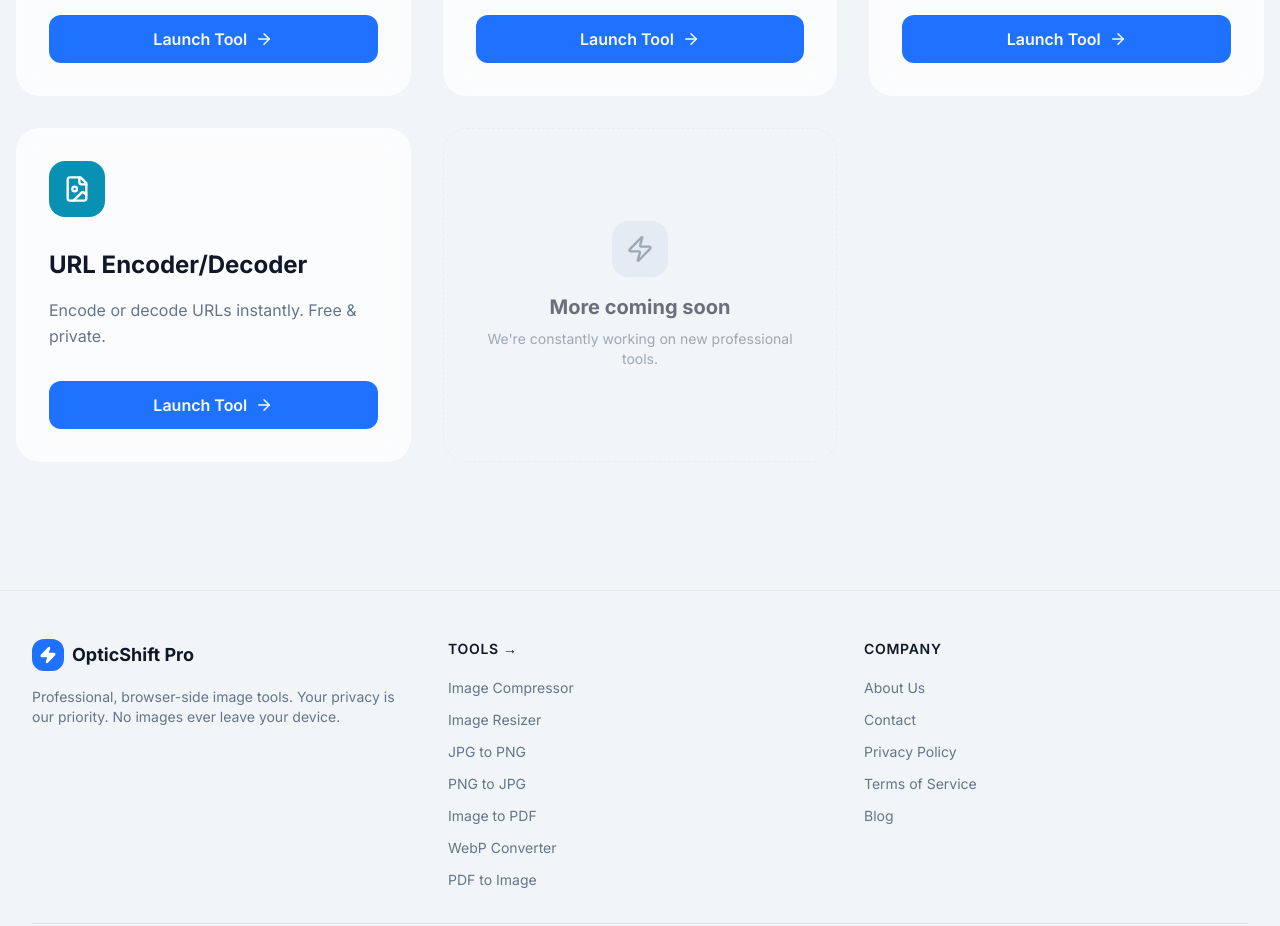
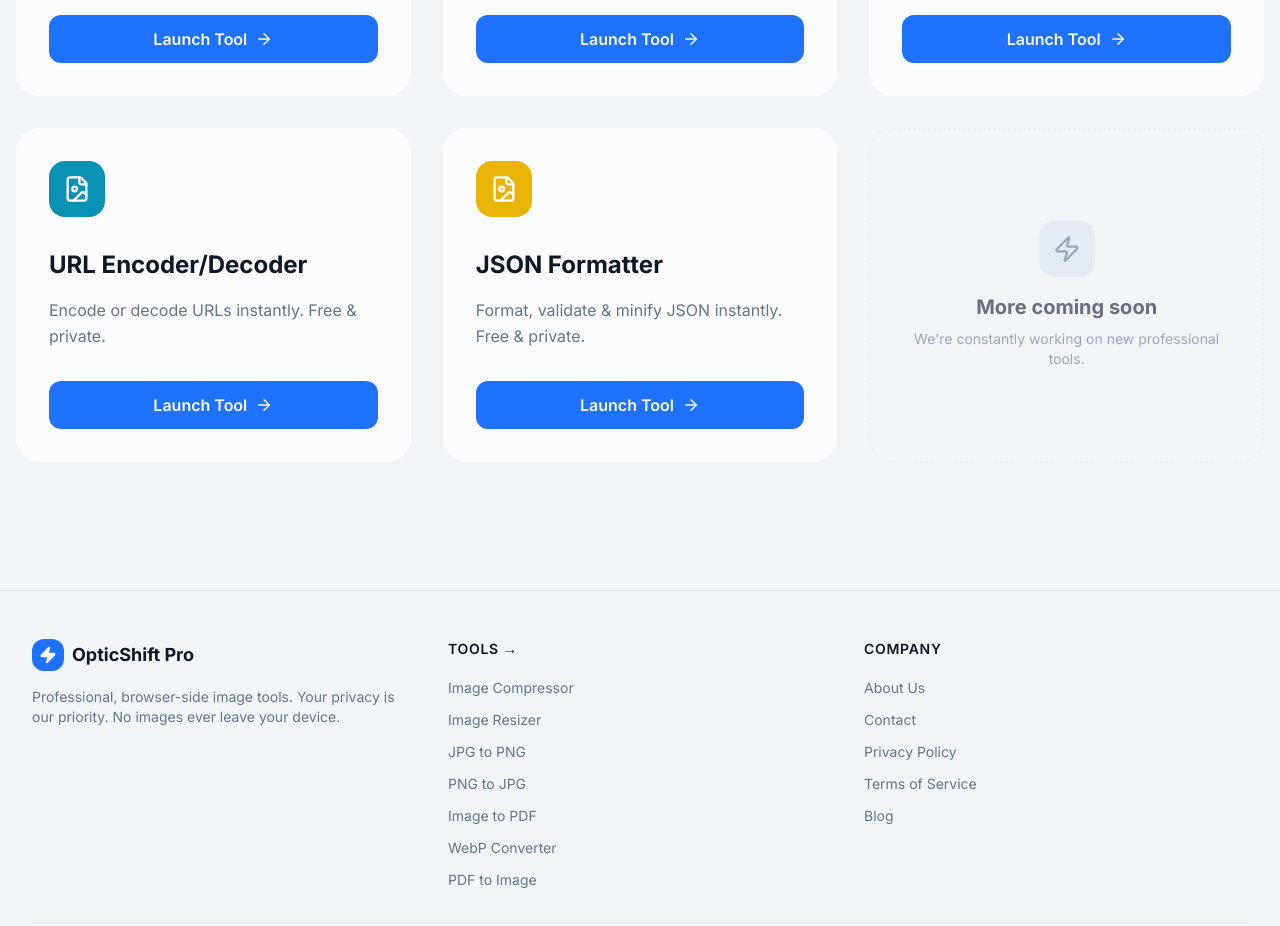
Before and after one commit to surajkumar122024-star/ok01, a Next.js app: page /tools in a window 1280 px wide. Shown: the part 2860-3786 px from the top of the page. Built offline with nearby package versions, Linux system fonts and the light colour scheme.

Commit message:
Add JSON Formatter tool to tools page

```diff
--- a/src/app/tools/page.tsx
+++ b/src/app/tools/page.tsx
@@ -167,6 +167,13 @@ const tools = [
   icon: FileImage,
   color: "bg-cyan-600"
 },
+ {
+  name: "JSON Formatter",
+  slug: "json-formatter",
+  description: "Format, validate & minify JSON instantly. Free & private.",
+  icon: FileImage,
+  color: "bg-yellow-500"
+},
 ];
 
 export default function ToolsPage() {
```
